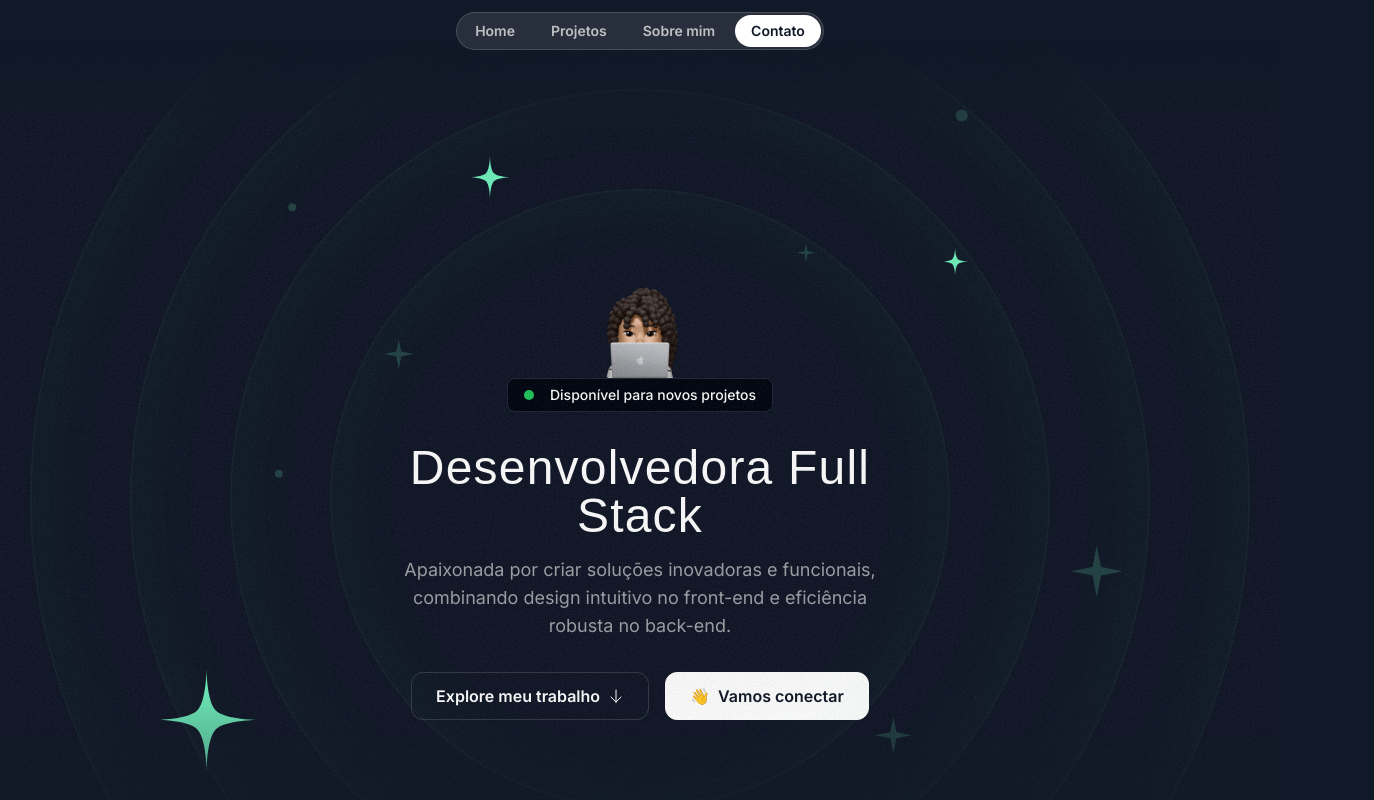
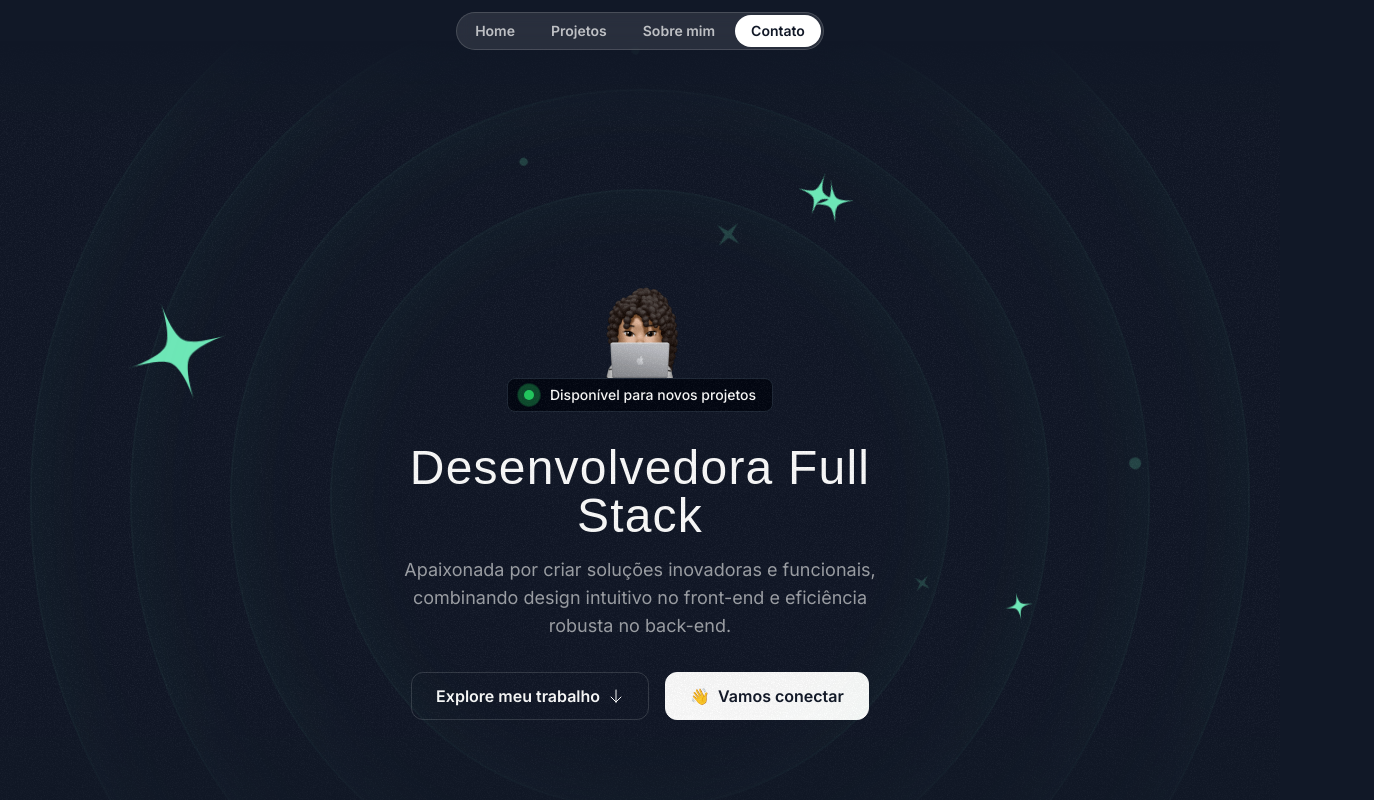
Before and after one commit to damaresgaia/meu-portfolio, a Next.js app: page / in a window 1280 px wide. Shown: the top 800 px of the page, 1374 px wide, since content can reach past the window. Built offline with nearby package versions, Linux system fonts and the light colour scheme; a web font is replaced by a local one.

Commit message:
feat(hero-section): adiciona animação na HeroSection

```diff
--- a/src/components/HeroOrbit.tsx
+++ b/src/components/HeroOrbit.tsx
@@ -1,18 +1,36 @@
 import { PropsWithChildren } from "react"
+import { twMerge } from "tailwind-merge";
 
 export const HeroOrbit = ({
     children,
     size,
-    rotation
-}: PropsWithChildren<{ size: number; rotation: number; }>) => {
+    rotation,
+    shouldOrbit = false,
+    orbitDuration,
+    shouldSpin = false,
+    spinDuration,
+}: PropsWithChildren<{
+    size: number;
+    rotation: number;
+    shouldOrbit?: boolean;
+    shouldSpin?: boolean;
+    spinDuration?: string;
+    orbitDuration?: string;
+}>) => {
     return (
-        <div className="absolute left-1/2 top-1/2 -translate-x-1/2 -translate-y-1/2">
+        <div className="absolute left-1/2 top-1/2 -translate-x-1/2 -translate-y-1/2 -z-20">
+            <div className={twMerge(shouldOrbit === true && "animate-spin")} style={{
+                animationDuration: orbitDuration,
+            }}>
                 <div
                     className="flex items-start justify-start"
                     style={{
                         transform: `rotate(${rotation}deg)`,
                         height: `${size}px`,
                         width: `${size}px`
+                    }}>
+                    <div className={twMerge(shouldSpin === true && "animate-spin")} style={{
+                        animationDuration: spinDuration
                     }}>
                         <div className="inline-flex"
                             style={{
@@ -23,5 +41,7 @@
                         </div>
                     </div>
                 </div>
+            </div>
+        </div>
     )
 }
--- a/src/components/ToolboxItems.tsx
+++ b/src/components/ToolboxItems.tsx
@@ -35,6 +35,6 @@
                     </div>
                 ))}
             </div>
-        </div >
+        </div>
     );
 };
--- a/src/sections/Hero.tsx
+++ b/src/sections/Hero.tsx
@@ -19,35 +19,41 @@
         <div className="size-[820px] hero-ring"></div>
         <div className="size-[1020px] hero-ring"></div>
         <div className="size-[1220px] hero-ring"></div>
-        <HeroOrbit size={800} rotation={-72}>
-          <StarIcon className="size-28 text-emerald-300" />
+        <HeroOrbit size={430} rotation={-14} shouldOrbit orbitDuration="30s" shouldSpin spinDuration="3s">
+          <SparkleIcon className="size-8 text-emerald-300/20" />
         </HeroOrbit>
-        <HeroOrbit size={550} rotation={20}>
+        <HeroOrbit size={440} rotation={79} shouldOrbit orbitDuration="32s" shouldSpin spinDuration="3s">
+          <SparkleIcon className="size-5 text-emerald-300/20" />
+        </HeroOrbit>
+        <HeroOrbit size={520} rotation={-41} shouldOrbit orbitDuration="34s" shouldSpin spinDuration="3s">
+          <div className="size-2 rounded-full bg-emerald-300/20" />
+        </HeroOrbit>
+        <HeroOrbit size={530} rotation={178} shouldOrbit orbitDuration="36s" shouldSpin spinDuration="3s">
+          <SparkleIcon className="size-10 text-emerald-300/20" />
+        </HeroOrbit>
+        <HeroOrbit size={530} rotation={178} shouldOrbit orbitDuration="38s" shouldSpin spinDuration="3s">
+          <SparkleIcon className="size-10 text-emerald-300/20" />
+        </HeroOrbit>
+        <HeroOrbit size={550} rotation={20}  shouldOrbit orbitDuration="40s" shouldSpin spinDuration="6s">
           <StarIcon className="size-12 text-emerald-300" />
         </HeroOrbit>
-        <HeroOrbit size={590} rotation={98}>
+        <HeroOrbit size={550} rotation={20} shouldOrbit orbitDuration="42s" shouldSpin spinDuration="3s">
+          <StarIcon className="size-12 text-emerald-300" />
+        </HeroOrbit>
+        <HeroOrbit size={590} rotation={98} shouldOrbit orbitDuration="44s" shouldSpin spinDuration="6s">
           <StarIcon className="size-8 text-emerald-300" />
         </HeroOrbit>
-        <HeroOrbit size={430} rotation={-14}>
-          <SparkleIcon className="size-8 text-emerald-300/20" />
+        <HeroOrbit size={650} rotation={-5} shouldOrbit orbitDuration="46s" shouldSpin spinDuration="3s">
+          <div className="size-2 rounded-full bg-emerald-300/20" />
         </HeroOrbit>
-        <HeroOrbit size={440} rotation={79}>
-          <SparkleIcon className="size-5 text-emerald-300/20" />
-        </HeroOrbit>
-        <HeroOrbit size={530} rotation={178}>
-          <SparkleIcon className="size-10 text-emerald-300/20" />
-        </HeroOrbit>
-        <HeroOrbit size={710} rotation={144}>
+        <HeroOrbit size={710} rotation={144} shouldOrbit orbitDuration="48s" shouldSpin spinDuration="3s">
           <SparkleIcon className="size-14 text-emerald-300/20" />
         </HeroOrbit>
-        <HeroOrbit size={720} rotation={85}>
+        <HeroOrbit size={720} rotation={85} shouldOrbit orbitDuration="50s" shouldSpin spinDuration="3s">
           <div className="size-3 rounded-full bg-emerald-300/20" />
         </HeroOrbit>
-        <HeroOrbit size={520} rotation={-41}>
-          <div className="size-2 rounded-full bg-emerald-300/20" />
-        </HeroOrbit>
-        <HeroOrbit size={650} rotation={-5}>
-          <div className="size-2 rounded-full bg-emerald-300/20" />
+        <HeroOrbit size={800} rotation={-72} shouldOrbit orbitDuration="52s" shouldSpin spinDuration="6s">
+          <StarIcon className="size-28 text-emerald-300" />
         </HeroOrbit>
       </div>
       <div className="container">
@@ -58,7 +64,9 @@
             alt="Pessoa olhando por trás do laptop"
           />
           <div className="bg-gray-950 border border-gray-800 px-4 py-1.5 inline-flex items-center gap-4 rounded-lg">
-            <div className="bg-green-500 size-2.5 rounded-full"></div>
+            <div className="bg-green-500 size-2.5 rounded-full relative">
+              <div className="bg-green-500 absolute inset-0 rounded-full animate-ping-large"></div>
+            </div>
             <div className="text-sm font-medium">
               Disponível para novos projetos
             </div>
--- a/src/sections/Projects.tsx
+++ b/src/sections/Projects.tsx
@@ -84,7 +84,7 @@
                   <a href={project.link}>
                     <button className="bg-white text-gray-950 h-12 w-full md:w-auto px-6 rounded-xl font-semibold inline-flex items-center justify-center gap-2 mt-8">
                       <span>Deploy</span>
-                      <ArrowUpRightIcon clasName="size-4" />
+                      <ArrowUpRightIcon className="size-4" />
                     </button>
                   </a>
                 </div>
--- a/tailwind.config.ts
+++ b/tailwind.config.ts
@@ -1,3 +1,4 @@
+import { addScaleCorrector } from "framer-motion";
 import type { Config } from "tailwindcss";
 
 const config: Config = {
@@ -24,6 +25,17 @@
       fontFamily: {
         sans: 'var(--font-sans)',
         serif: 'var(--font-serif)',
+      },
+      animation: {
+        "ping-large": "ping-large 1s ease-in-out infinite"
+      },
+      keyframes: {
+        "ping-large": {
+          '75%, 100%': {
+            transform: 'scale(3)',
+            opacity: '0',
+          }
+        }
       }
     },
   },
```
Lines whose indentation alone changed are shown as unchanged.
